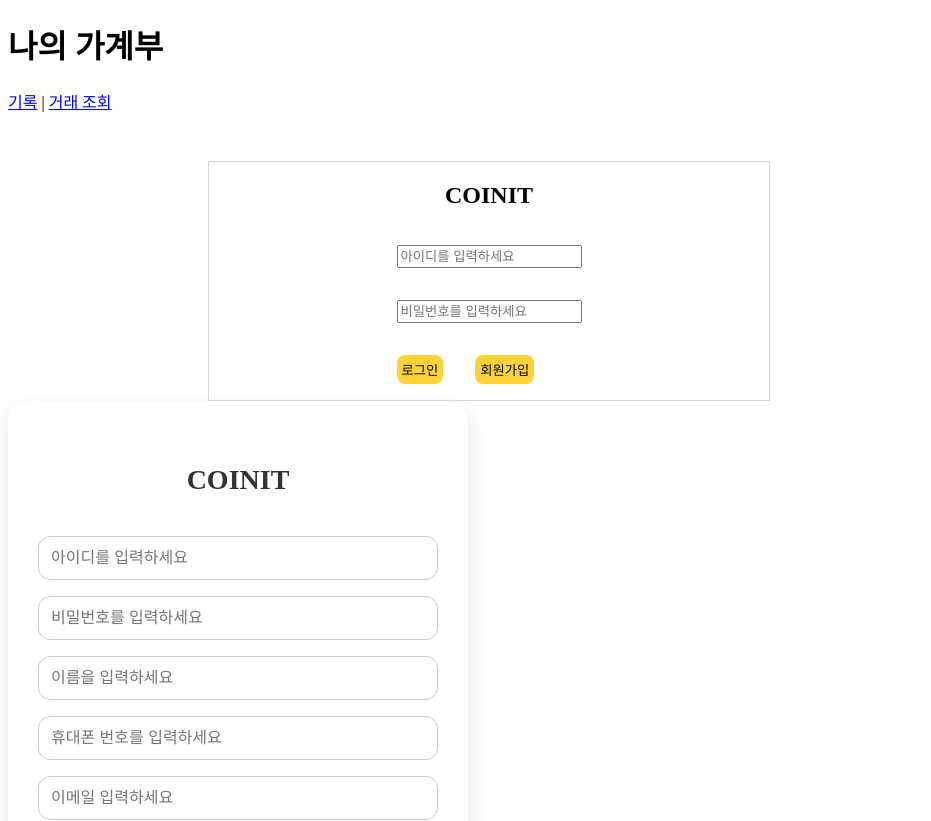
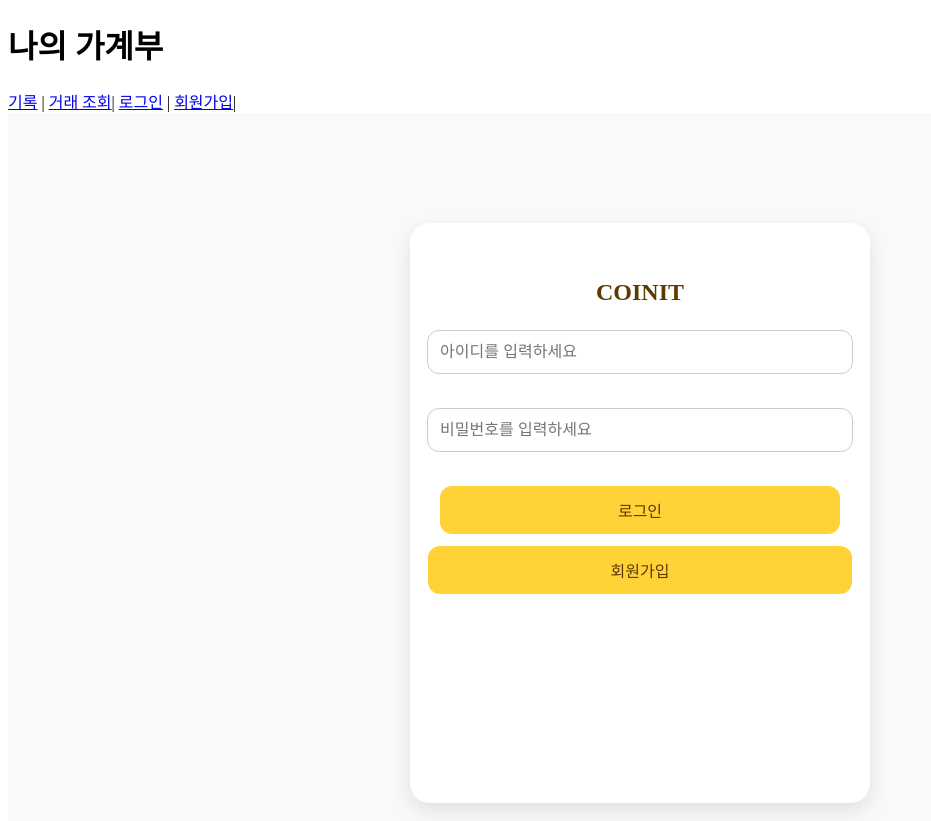
Before and after one commit to Hwang-Dawon/coinit, a Vue app: page /login in a window 1280 px wide. Shown: the top 821 px of the page, without its empty margins (0-931 px from the left). Built offline with nearby package versions, Linux system fonts and the light colour scheme.

Commit message:
회원가입 로그인 수정

```diff
--- a/db.json
+++ b/db.json
@@ -77,6 +77,14 @@
       "name": "홍길동",
       "phone": "010-0000-0000",
       "email": "djfhdkn@gmail.com"
+    },
+    {
+      "id": 1744184031363,
+      "userId": "dfhkjh",
+      "password": "dfgjedg456",
+      "name": "홍길동",
+      "phone": "010-0000-0000",
+      "email": "fhjsd@dfjh.com"
     }
   ],
   "periodicExpense": [
--- a/src/App.vue
+++ b/src/App.vue
@@ -1,6 +1,4 @@
 <script setup>
-import LoginPage from '@/views/LoginPage.vue';
-import JoinPage from './views/JoinPage.vue';
 import Summary from '@/views/Summary.vue';
 import { RouterLink, RouterView } from 'vue-router';
 </script>
@@ -11,13 +9,13 @@ import { RouterLink, RouterView } from 'vue-router';
       <h1>나의 가계부</h1>
       <nav>
         <RouterLink to="/record">기록</RouterLink> |
-        <RouterLink to="/transactions">거래 조회</RouterLink>
+        <RouterLink to="/transactions">거래 조회</RouterLink>|
+        <RouterLink to="/login">로그인</RouterLink> |
+        <RouterLink to="/join">회원가입</RouterLink>|
       </nav>
     </header>
 
     <main>
-      <LoginPage />
-      <JoinPage />
       <RouterView />
       <!-- <Summary /> -->
     </main>
--- a/src/main.js
+++ b/src/main.js
@@ -1,9 +1,6 @@
-
-
 import './assets/home.css';
 import { createApp } from 'vue';
 import { createPinia } from 'pinia';
-
 
 import App from './App.vue';
 import router from './router';
--- a/src/views/JoinPage.vue
+++ b/src/views/JoinPage.vue
@@ -93,7 +93,7 @@ const handleJoin = async (e) => {
 </script>
 
 <template>
-  <div class="JoinPage">
+  <div class="joinPage">
     <form class="join-container" @submit.prevent="handleJoin">
       <h2>COINIT <i class="fa-solid fa-coins"></i></h2>
 
@@ -153,7 +153,7 @@ const handleJoin = async (e) => {
 </template>
 
 <style scoped>
-.LoginPage {
+.joinPage {
   display: flex;
   justify-content: center;
   align-items: center;
--- a/src/views/LoginPage.vue
+++ b/src/views/LoginPage.vue
@@ -1,7 +1,7 @@
 <script setup>
 import { ref } from 'vue';
 import axios from 'axios';
-// import JoinPage from '@/router/JoinPage.vue';
+import { RouterLink } from 'vue-router';
 
 // 로그인할 아이디 비밀번호를 db에서 확인
 const userID = ref('');
@@ -28,9 +28,8 @@ const login = async () => {
 
 <template>
   <div class="LoginPage">
-    <h2>COINIT <i class="fa-solid fa-coins"></i></h2>
-
-    <form class="login-contants">
+    <form class="login-container">
+      <h2>COINIT <i class="fa-solid fa-coins"></i></h2>
       <input type="text" placeholder="아이디를 입력하세요" v-model="userID" />
       <br />
       <input
@@ -40,47 +39,78 @@ const login = async () => {
       />
       <br />
       <button class="loginBtn" @click="login">로그인</button>
-      <button class="joinBtn">회원가입</button>
-      <!-- <router-link to="/login/join"></router-link> -->
+      <router-link to="/join" class="joinBtn">회원가입</router-link>
     </form>
   </div>
 </template>
 
 <style scoped>
 .LoginPage {
-  border: 1px solid lightgray;
-  width: 35rem;
-  margin-top: 3rem;
-  position: relative;
-  left: 200px;
-
+  display: flex;
+  justify-content: center;
+  align-items: center;
+  min-height: 100vh;
+  background-color: #f8f9fa;
+}
+.login-container {
+  background-color: #ffffff;
+  padding: 40px 30px;
+  border-radius: 20px;
+  box-shadow: 0 8px 20px rgba(0, 0, 0, 0.1);
+  width: 100%;
+  max-width: 400px;
+  min-height: 500px;
   display: flex;
   flex-direction: column;
-  justify-content: center;
   align-items: center;
 }
-.LoginPage h2 {
+.login-container h2 {
   text-align: center;
+  margin-top: 1rem;
+  margin-bottom: 24px;
+  color: #5d3a00;
 }
-.LoginPage h2 i {
+.login-container h2 i {
   text-align: center;
   color: #ffd338;
 }
 .LoginPage input {
-  padding: 2px;
-  margin: 1rem;
+  width: 100%;
+  padding: 12px;
+  margin-bottom: 16px;
+  font-size: 16px;
+  border: 1px solid #ccc;
+  border-radius: 12px;
+  transition: border-color 0.2s ease;
 }
-button {
+
+.LoginPage input:focus {
+  border-color: #5c7cfa;
+  outline: none;
+}
+
+.loginBtn,
+.joinBtn {
+  width: 100%;
+  padding: 12px;
+  font-size: 16px;
   border: none;
-  outline: none;
-  margin: 1rem;
-  padding: 5px;
-  border-radius: 8px;
+  border-radius: 12px;
   cursor: pointer;
+  transition: background-color 0.3s ease;
   background-color: #ffd338;
+  color: #5d3a00;
+  margin-bottom: 12px;
 }
-.loginBtn {
+
+.loginBtn:hover,
+.joinBtn:hover {
+  background-color: #e6bc2e;
 }
+
 .joinBtn {
+  text-align: center;
+  text-decoration: none;
+  display: inline-block;
 }
 </style>
```
Also changed, not shown: src/views/Management.vue (+16 -14 lines).
